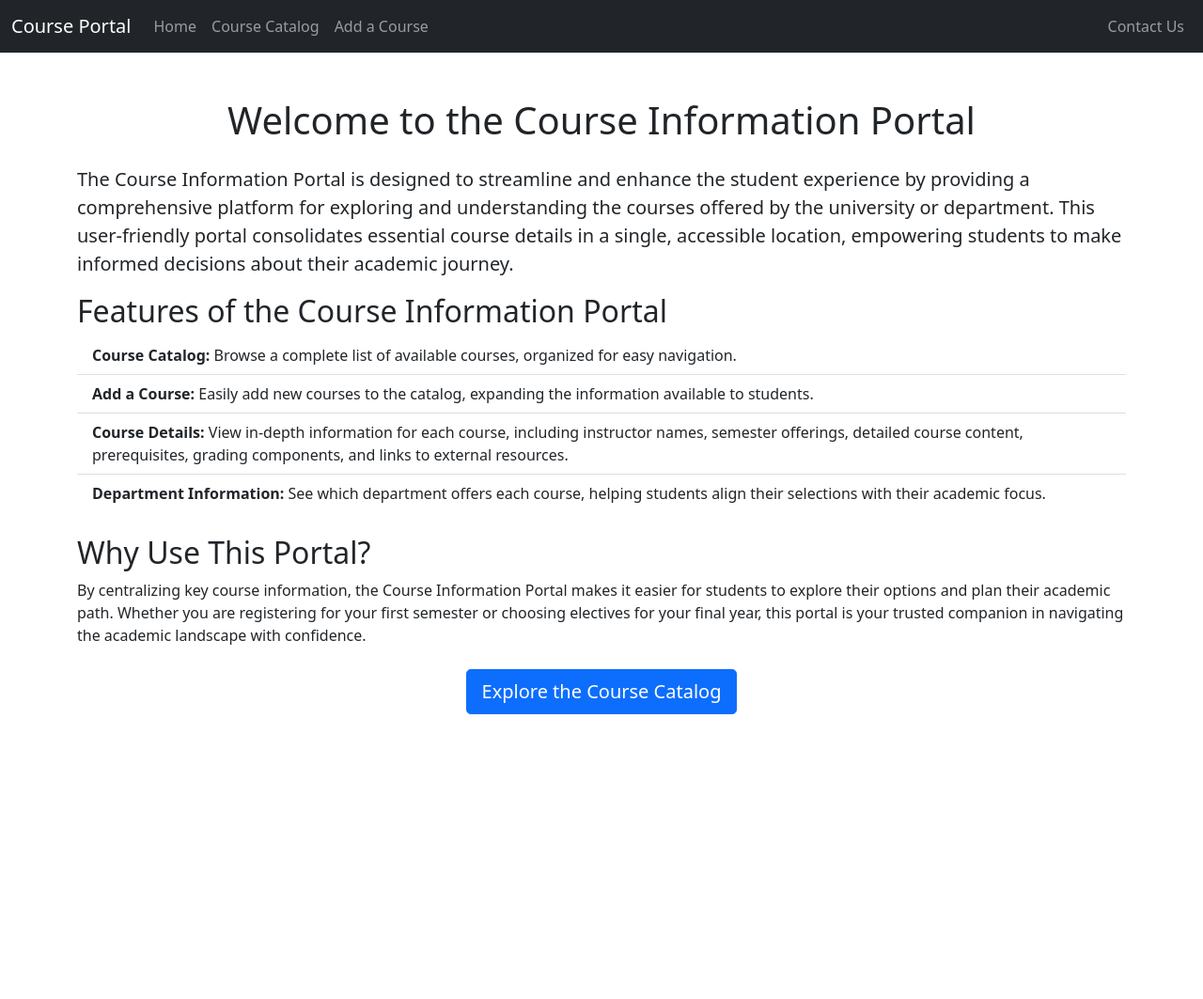
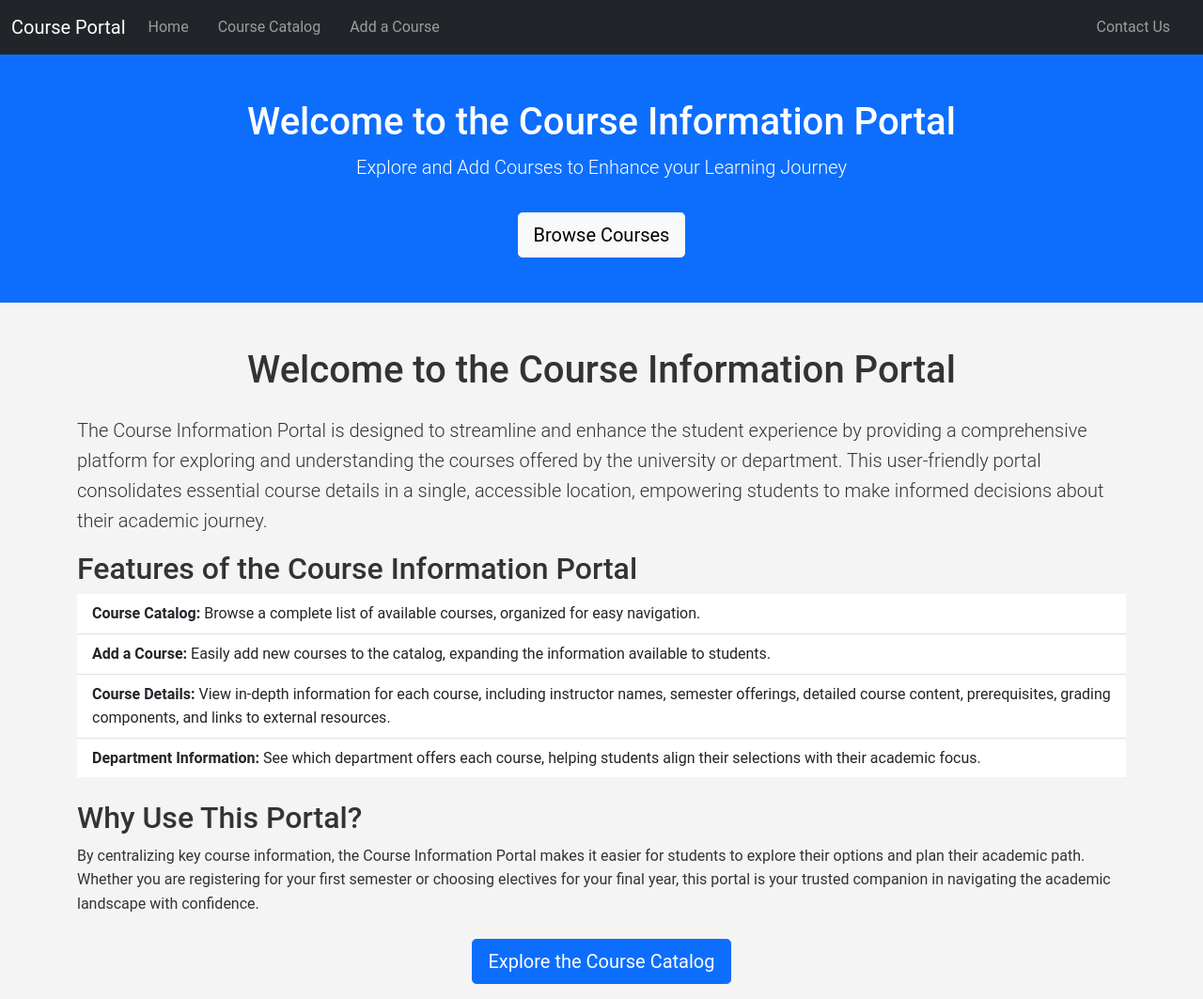
Before and after one commit to HarshilShah1804/CS203_Assignment1, a Flask app: page / in a window 1280 px wide. Shown: the whole page at 94% size. Before the commit the page ends 760 px from the top, so only its background shows below. Run offline with Flask 3, Linux system fonts and the light colour scheme; some libraries are stand-ins or nearby versions.

Commit message:
Add styling

```diff
--- a/app.py
+++ b/app.py
@@ -197,6 +197,22 @@ def add_course():
                 span.set_attribute("user.ip", request.remote_addr)
                 return render_template('add_course.html')
 
+@app.route('/delete_course/<code>')
+def delete_course(code):
+    courses = load_courses()
+    courses = [course for course in courses if course['code'] != code]
+    with open(COURSE_FILE, 'w') as file:
+        json.dump(courses, file, indent=4)
+    logger.info(json.dumps({
+        "level:": "INFO",
+        "event": "course-deleted",
+        "http.method": request.method,
+        "http.url": request.url,
+        "user.ip": request.remote_addr,
+        "course.code": code
+        }, indent=4))
+    flash(f"Course with code '{code}' deleted successfully!", "success")
+
 
 @app.route('/course/<code>')
 def course_details(code):
--- a/static/css/style.css
+++ b/static/css/style.css
@@ -1,8 +1,10 @@
 body {
-    font-family: Arial, sans-serif;
+    font-family: 'Roboto', Arial, Helvetica, sans-serif;
     line-height: 1.6;
     margin: 0;
     padding: 0;
+    background-color: #f4f4f4;
+    color: #333;
 }
 
 header {
@@ -15,14 +17,14 @@ header h1 {
     margin: 0;
 }
 
+.navbar{
+    background-color: #333;
+    color: whilte;
+}
 nav a {
     color: white;
     text-decoration: none;
     margin-right: 15px;
-}
-
-nav a:hover {
-    text-decoration: underline;
 }
 
 main {
--- a/templates/base.html
+++ b/templates/base.html
@@ -5,6 +5,7 @@
     <meta name="viewport" content="width=device-width, initial-scale=1.0">
     <title>{{ title if title else 'Course Information Portal' }}</title>
     <link href="https://cdnjs.cloudflare.com/ajax/libs/bootstrap/5.1.3/css/bootstrap.min.css" rel="stylesheet">
+    <link href="../static/css/style.css" rel="stylesheet">
 </head>
 <body>
     <nav class="navbar navbar-expand-lg navbar-dark bg-dark">
@@ -35,6 +36,11 @@
             </div>
         </div>
     </nav>
+    <div class="bg-primary text-white text-center py-5 w-100" style:>
+        <h1>Welcome to the Course Information Portal</h1>
+        <p class="lead">Explore and Add Courses to Enhance your Learning Journey</p>
+        <a href="{{ url_for('course_catalog') }}" class="btn btn-lg btn-light mt-3">Browse Courses</a>
+    </div>
 
     <div class="container mt-4">
         {% with messages = get_flashed_messages(with_categories=True) %}
```
Also changed, not shown: templates/course_catalog.html (+16 -3 lines).
